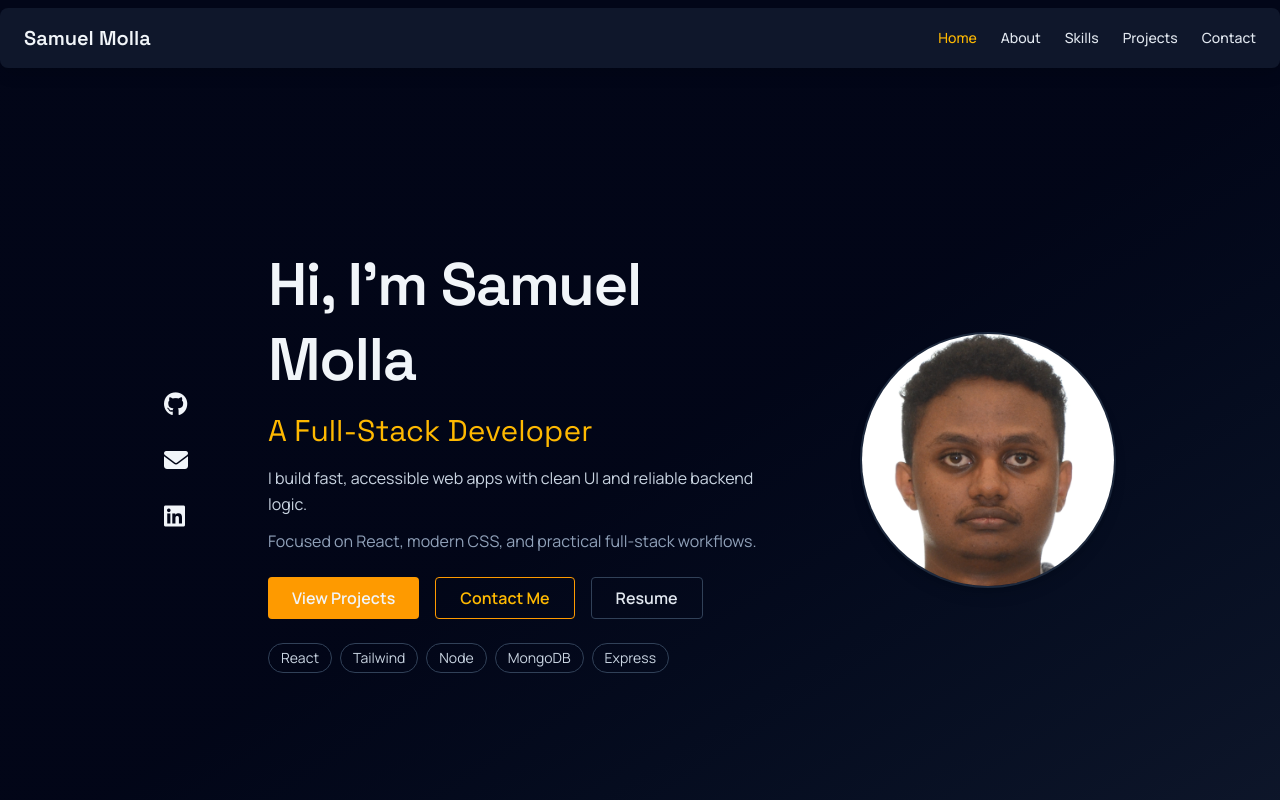
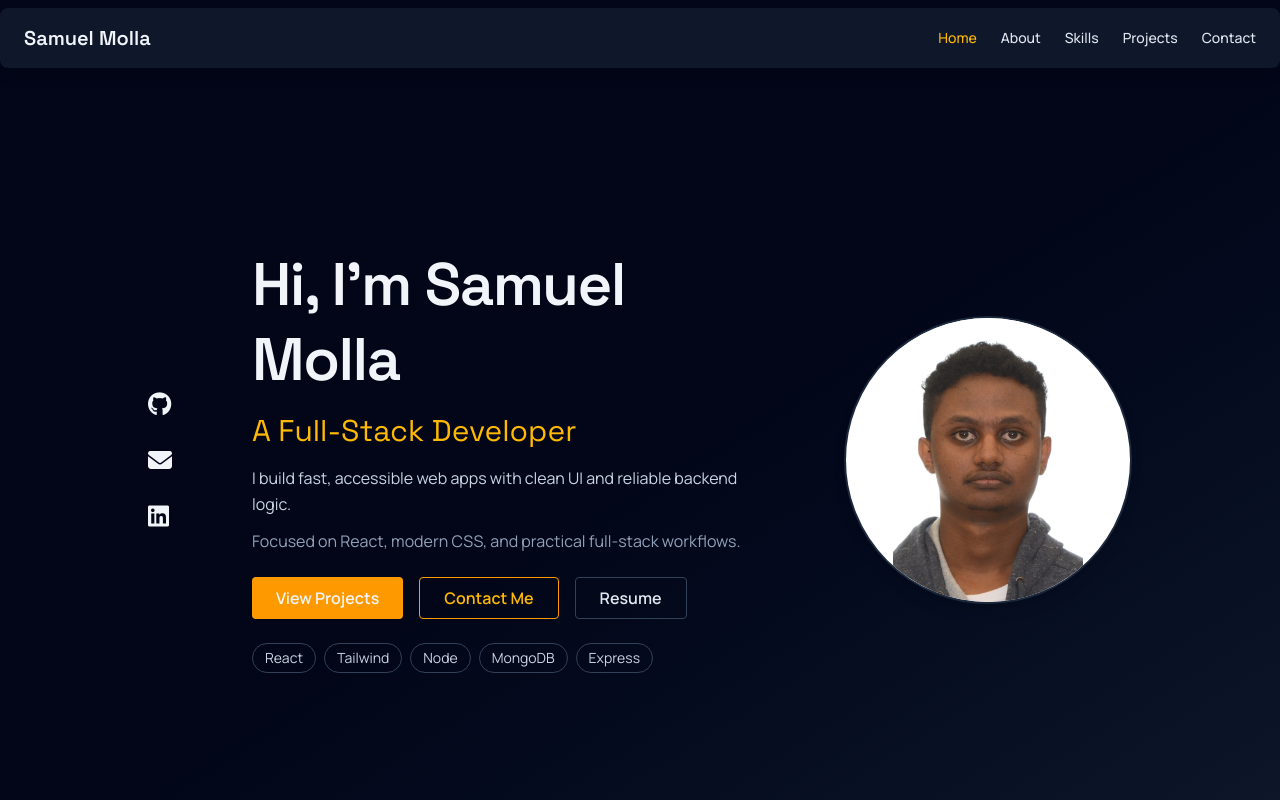
Before and after one commit to Mayufisha/Personal-Portfolio, a React (Vite) app in the folder React-Portfolio/: page / in a window 1280 px wide. Shown: the top 800 px of the page. Built offline with nearby package versions, Linux system fonts and the light colour scheme.

Commit message:
fix: show shoulders in home profile portrait

```diff
--- a/React-Portfolio/src/Home.jsx
+++ b/React-Portfolio/src/Home.jsx
@@ -58,11 +58,11 @@ function Home({ setActive }) {
            </div>
          </div>
 
-        <div className="w-40 h-40 md:w-64 md:h-64 shrink-0 rounded-full overflow-hidden border-2 border-slate-800 shadow-lg bg-slate-900">
+        <div className="w-48 h-48 md:w-72 md:h-72 shrink-0 rounded-full overflow-hidden border-2 border-slate-800 shadow-lg bg-white">
           <img
   src="/Images/Samuel_Molla.jpg"
   alt="Samuel Molla"
-  className="block w-full h-full object-cover object-[center_25%]"
+  className="block w-full h-full object-contain"
 />
 </div>
       </section>
```
